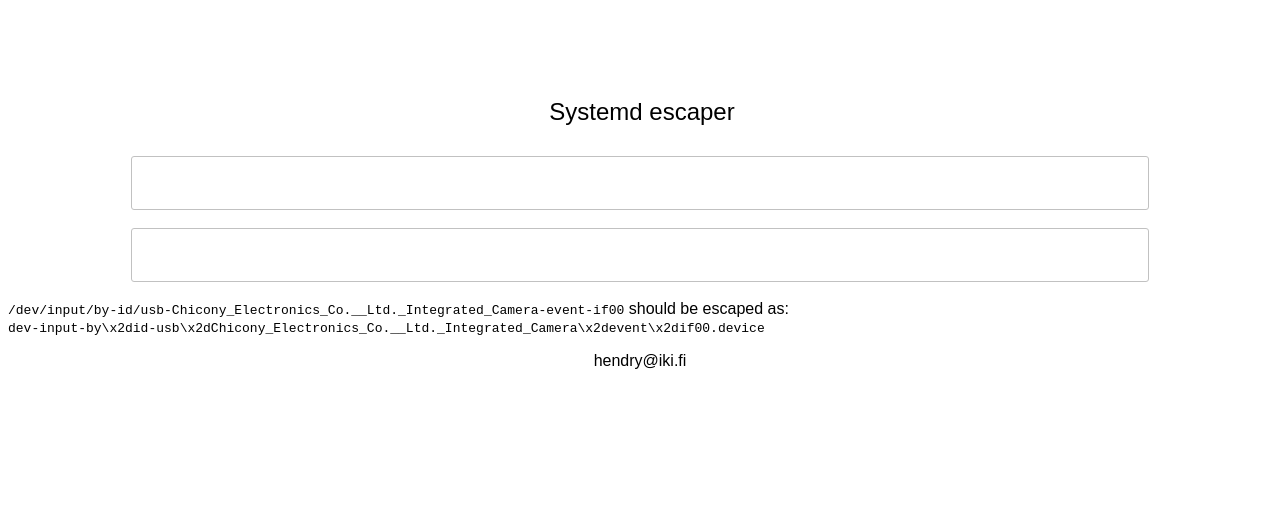
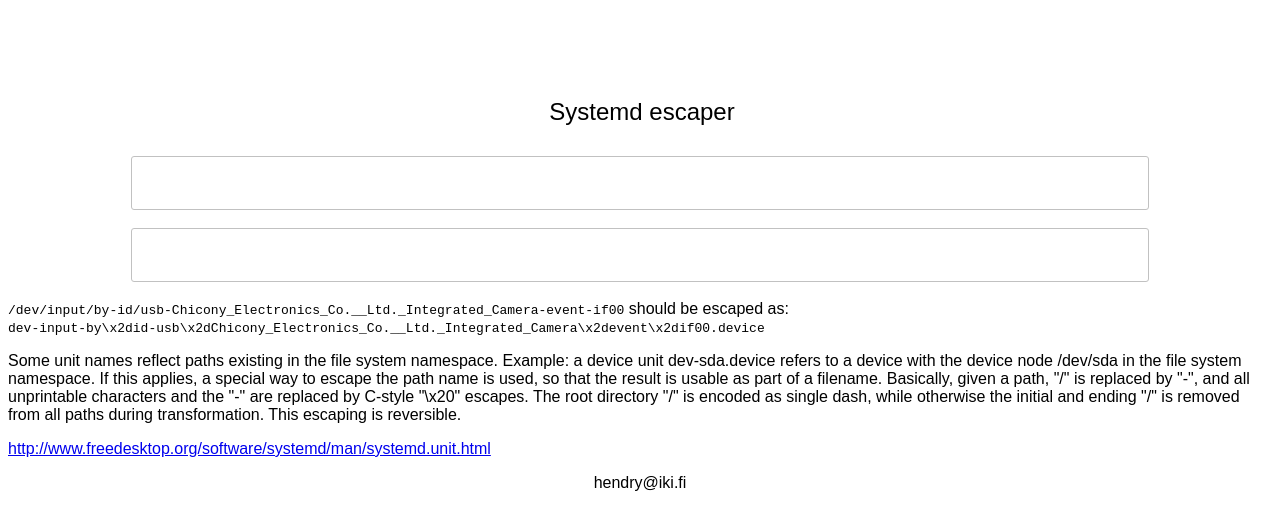
Before and after one commit to kaihendry/systemd-escape, a plain HTML site: page index.html in a window 1280 px wide. Drawn offline with nearby package versions, Linux system fonts and the light colour scheme.

Commit message:
Uploaded to systemd.dabase.com

```diff
--- a/index.html
+++ b/index.html
@@ -14,6 +14,12 @@
 </form>
 
 <p><tt>/dev/input/by-id/usb-Chicony_Electronics_Co.__Ltd._Integrated_Camera-event-if00</tt> should be escaped as:<br> <tt>dev-input-by\x2did-usb\x2dChicony_Electronics_Co.__Ltd._Integrated_Camera\x2devent\x2dif00.device</tt></p>
+
+<p>Some unit names reflect paths existing in the file system namespace. Example: a device unit dev-sda.device refers to a device with the device node /dev/sda in the file system namespace. If this applies, a special way to escape the path name is used, so that the result is usable as part of a filename. Basically, given a path, "/" is replaced by "-", and all unprintable characters and the "-" are replaced by C-style "\x20" escapes. The root directory "/" is encoded as single dash, while otherwise the initial and ending "/" is removed from all paths during transformation. This escaping is reversible.</p>
+<p><a href=http://www.freedesktop.org/software/systemd/man/systemd.unit.html>http://www.freedesktop.org/software/systemd/man/systemd.unit.html</a></p>
+
+
+
 <footer>hendry@iki.fi</footer>
 </body>
 </html>
--- a/main.js
+++ b/main.js
@@ -39,6 +39,8 @@ $(document).ready(function() {
 			textinput = '/' + textinput;
 		}
 
+		textinput = textinput.replace(/-/g, '/');
+
 		$("#path").val(textinput);
 	});
 
```
